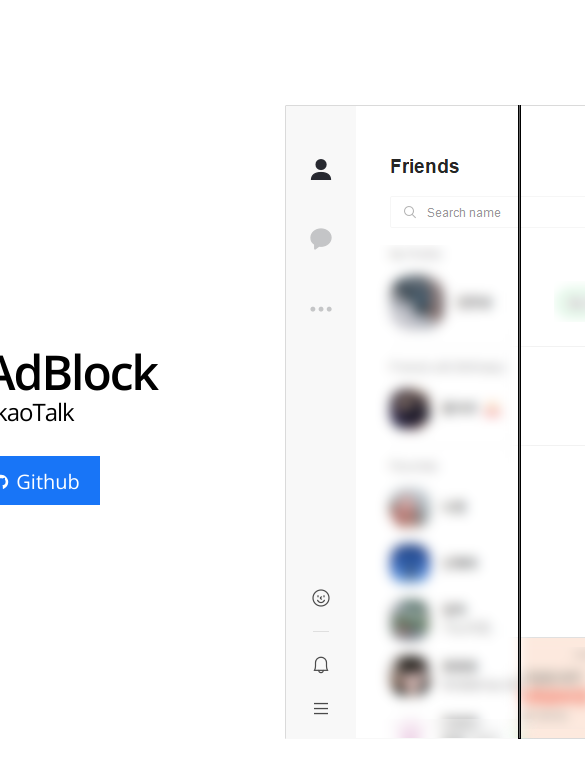
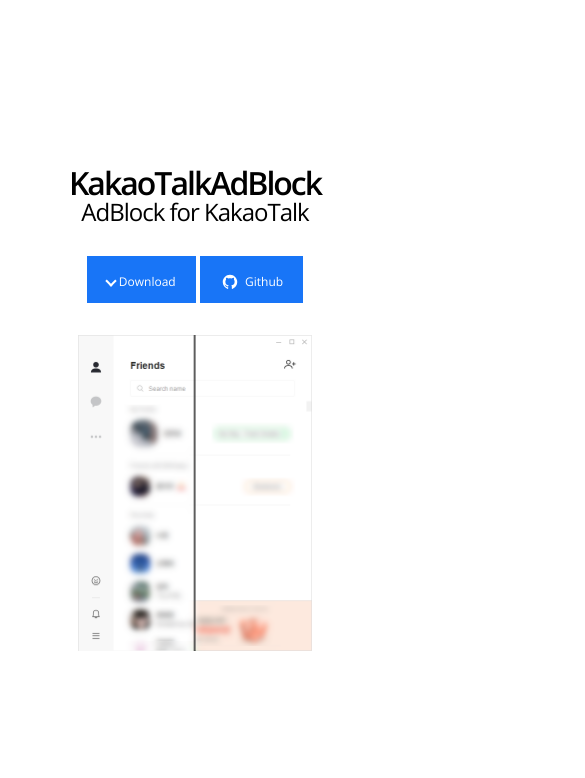
Before and after one commit to blurfx/KakaoTalkAdBlock, a plain HTML site: page index.html in a window 390 px wide. Shown: the top 778 px of the page, 585 px wide, since content can reach past the window. Drawn offline with nearby package versions, Linux system fonts and the light colour scheme.

Commit message:
🎨 added mobile UI

```diff
--- a/style.css
+++ b/style.css
@@ -27,7 +27,7 @@ body article {
   width: 1120px;
 }
 
-body article #kakao {
+body article .glance-wrapper {
   margin-left: auto;
 }
 
@@ -93,3 +93,31 @@ body article #kakao {
   content: "";
   clear: both;
 }
+@media(max-width:1000px){
+  article{
+    flex-direction: column;
+    justify-content: center;
+  }
+
+  a > span{
+    font-size: 12px;
+  }
+  #hero{
+    display: flex;
+    width:100%;
+  }
+  #hero-content > h1 {
+    font-size: 2em;
+    font-weight: 600;
+    letter-spacing: -2px;
+  }
+  #kakao{
+    margin-top:32px;
+    margin-bottom:32px;
+    margin-left:20%!important;
+    margin-right:20%;
+    height:auto;
+    width:60%;
+    object-fit: contain;
+  }
+}
```
Also changed, not shown: index.html (indentation only).
